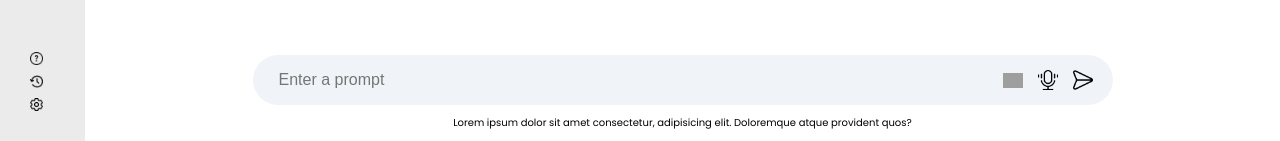
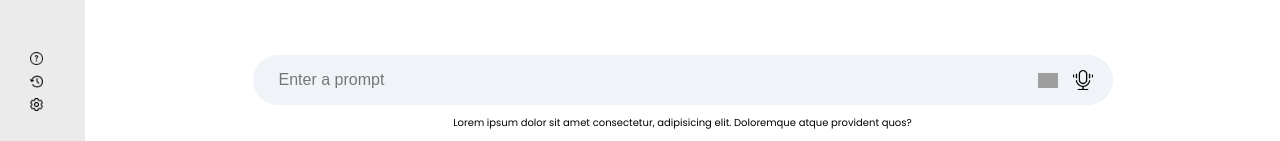
Before and after one commit to harishihan-c/Gemini-Clone, a React (Vite) app: page / in a window 1280 px wide. Shown: the part 659-800 px from the top of the page. Built offline with nearby package versions, Linux system fonts and the light colour scheme; grey boxes are pictures that could not be loaded.

Commit message:
ft: send button showing after change on input filed logic added

```diff
--- a/src/components/Main/Main.jsx
+++ b/src/components/Main/Main.jsx
@@ -97,13 +97,14 @@ function Main() {
             <div>
               <img src={assets.gallary} alt="" />
               <img src={assets.voice} alt="" />
-              <img
+              {input
+              ?<img
                 onClick={() => {
                   onSent();
                 }}
                 src={assets.send}
                 alt=""
-              />
+              />: null}
             </div>
           </div>
           <p>
```
